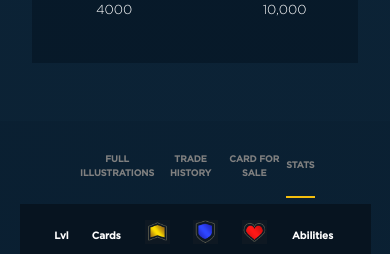
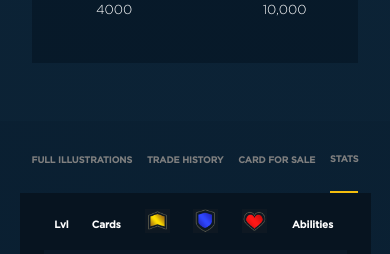
Before and after one commit to sj056/S-P-H-E-R-E, a React (Create React App) app: page / in a window 390 px wide. Shown: the part 1540-1794 px from the top of the page. Built offline with nearby package versions, Linux system fonts and the light colour scheme.

Commit message:
updated new changes asked

```diff
--- a/src/assets/style/VersionDetail.scss
+++ b/src/assets/style/VersionDetail.scss
@@ -75,8 +75,8 @@ $yellow: #f4be0d;
 	.vrsn-details{
 		width: 90%;
 		margin: auto;
-		>.dflex{
-			width: 85%;
+		.versions{
+			width: 100%;
 		}
 	}
 	.opt-container {
```
